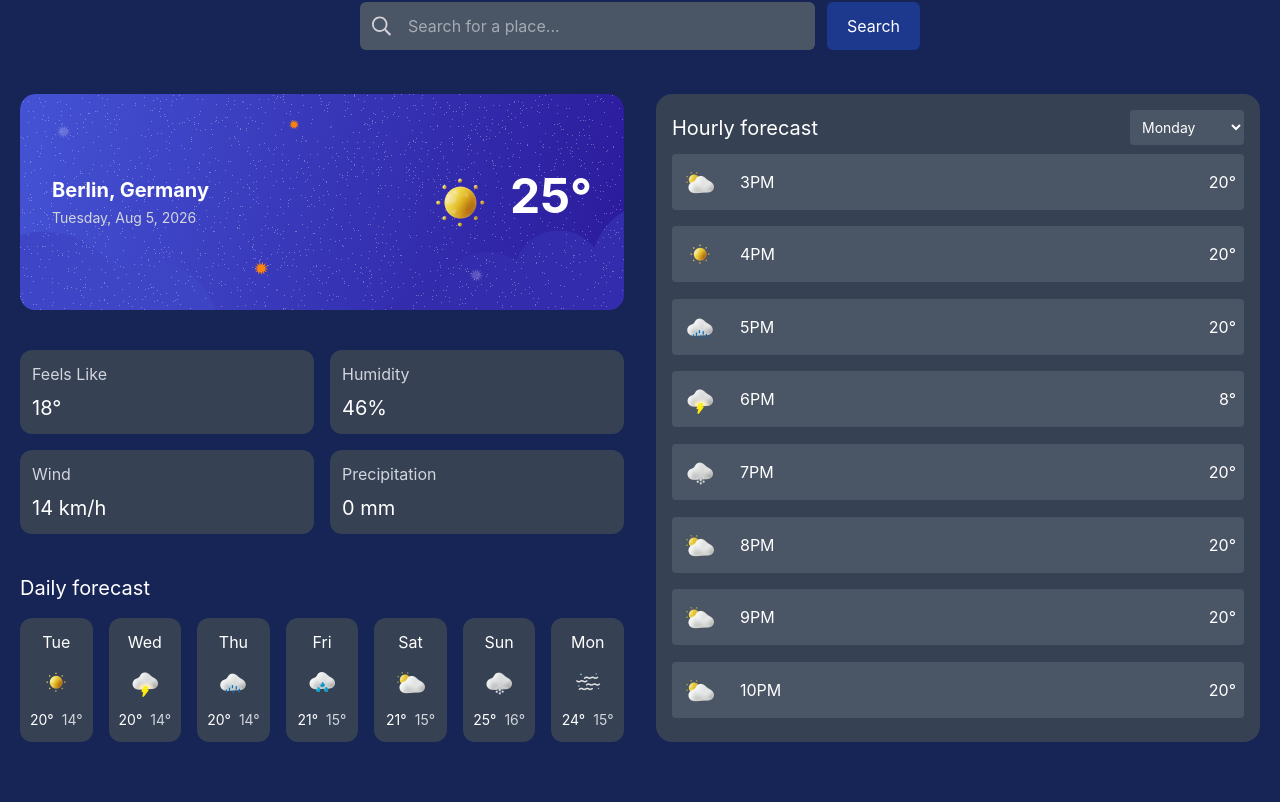
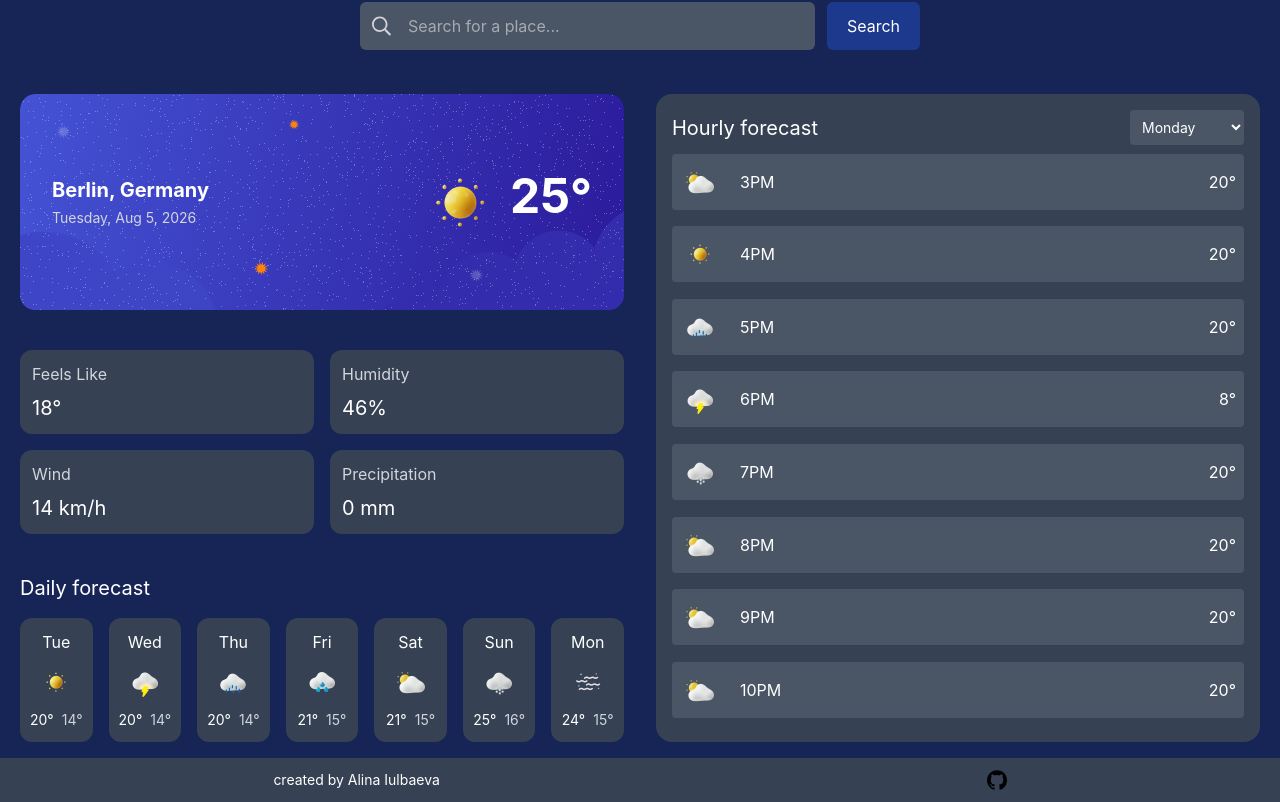
Before and after one commit to alinidi/weather-app, a Next.js app: page / in a window 1280 px wide. Shown: the part 202-1004 px from the top of the page. Before the commit the page ends 944 px from the top, so only its background shows below. Built offline with nearby package versions, Linux system fonts and the light colour scheme.

Commit message:
feat: add Footer component

```diff
--- a/app/layout.tsx
+++ b/app/layout.tsx
@@ -8,7 +8,7 @@ export default function RootLayout({ children }: { children: React.ReactNode })
             <body className="bg-blue-950">
                 <Header />
                 {children}
-                {/* <Footer/> */}
+                <Footer />
             </body>
         </html>
     );
--- a/components/footer/Footer.tsx
+++ b/components/footer/Footer.tsx
@@ -1,7 +1,20 @@
+import Image from 'next/image';
+import Link from 'next/link';
+import gitHub from '../../assets/images/github.png';
+
 export const Footer = () => {
     return (
-        <footer className="bg-blue-950 fixed bottom-0">
-            <span className="text-l text-white">created by Alina Iulbaeva</span>
+        <footer className="bg-gray-700 bottom-0 flex items-center justify-around py-3 mt-4">
+            <Link
+                className="text-sm text-white"
+                href={'https://github.com/alinidi'}
+                target="_blank"
+            >
+                created by Alina Iulbaeva
+            </Link>
+            <Link href={'https://github.com/alinidi'} target="_blank">
+                <Image src={gitHub} alt="github" width={20} />
+            </Link>
         </footer>
     );
 };
```
Also changed, not shown: assets/images/github.png (added).
